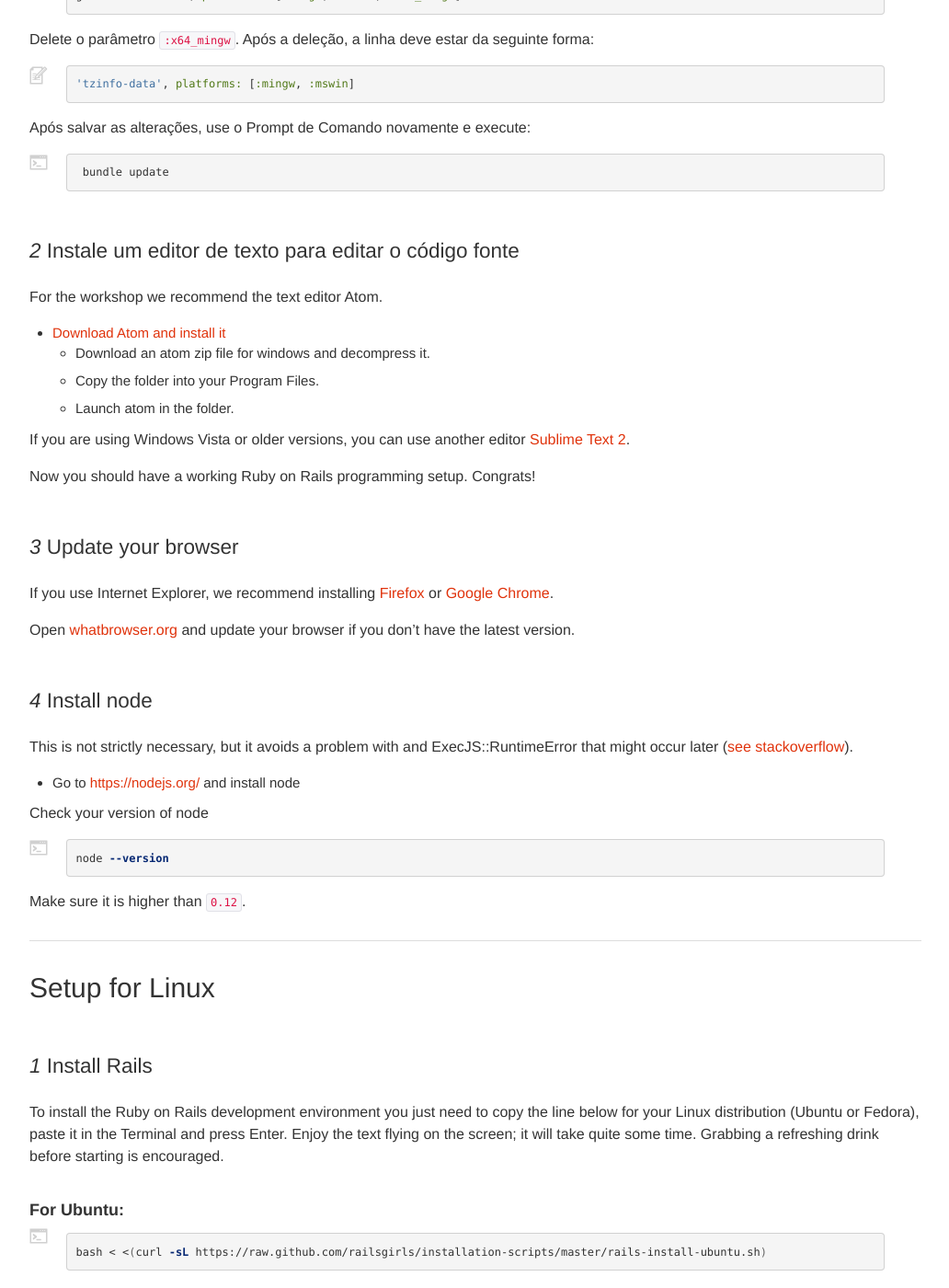
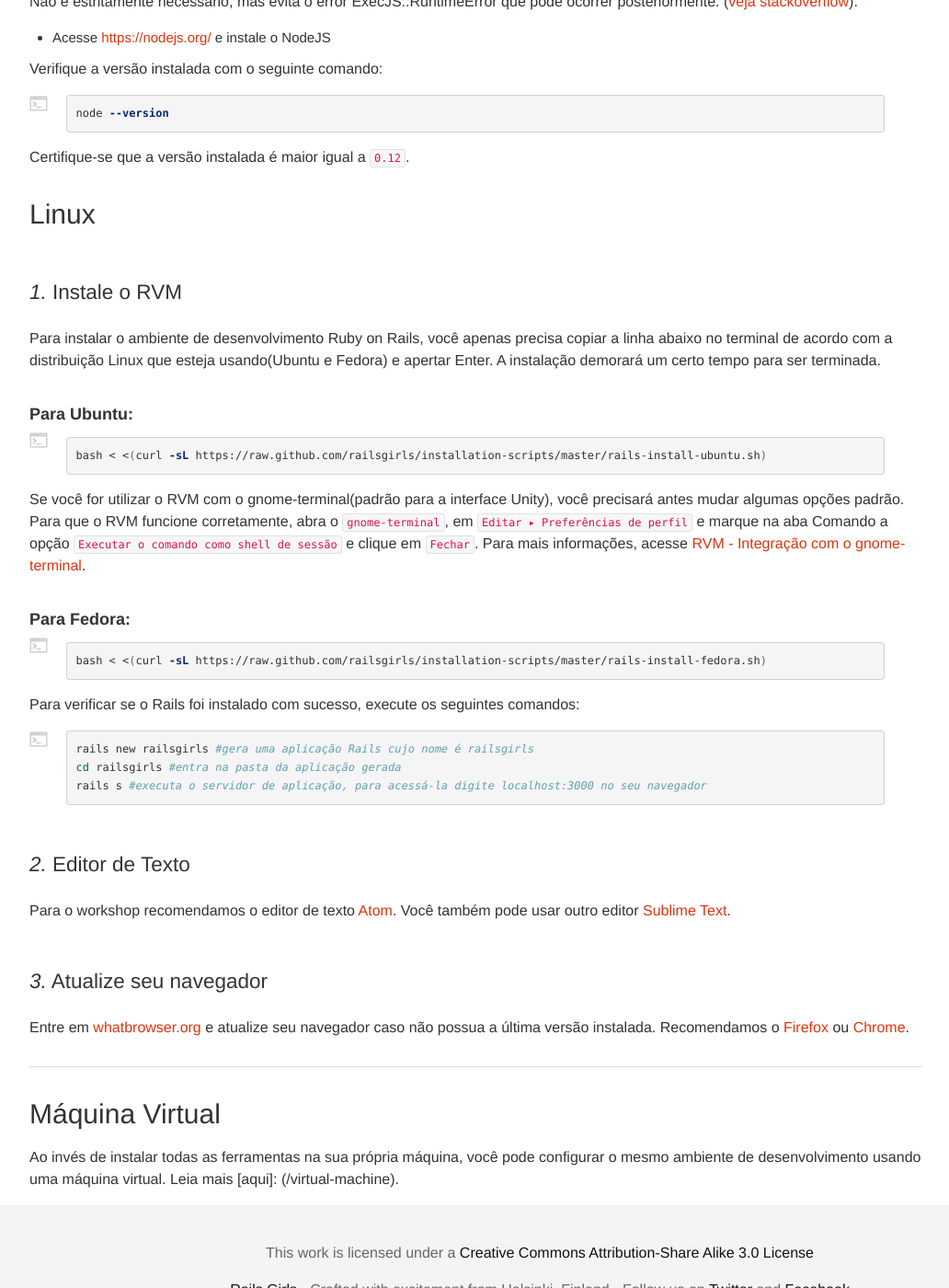
Before and after one commit to railsgirls/guides.railsgirls.com, a Jekyll site: the page built from _posts/2015-11-24-instalacao.markdown, in a window 1280 px wide and 1400 px high, scrolled down 4733 px. Shown: the whole window at 92% size, without its empty margins (53-1085 px from the left). Built offline with Jekyll 4.4.1, drawn with Linux system fonts in a browser that asks for light colours; nearby versions of some CDN libraries; some of the changed text lies outside the part shown.

Commit message:
Continue instalacao post translation to portuguese.

```diff
--- a/_posts/2015-11-24-instalacao.markdown
+++ b/_posts/2015-11-24-instalacao.markdown
@@ -1,11 +1,12 @@
 ---
 layout: default
-title: Setup recipe for Rails Girls
+title: Instalação do Ambiente de Desenvolvimento do Rails Girls
 permalink: instalacao
 ---
 
-# Instalação do Ambiente de desenvolvimento
-Adaptado de [Guide to Install Rails](http://guides.railsgirls.com/install):
+# Instalação do Rails
+
+Traduzido e adaptado de [Guide to Install Rails](http://guides.railsgirls.com/install):
 
 Para construir aplicações e outras coisas com Ruby on Rails é necessário
 instalar alguns programas e configurar um ambiente de desenvolvimento no seu
@@ -14,15 +15,12 @@
 Siga as instruções para o seu sistema operacional. Se tiver algum problema não
 entre em pânico. Nos informe no evento e nós poderemos solucioná-lo juntos.
 
-* [Instalação para OS X](#instalacao-para-os-x)
-* [Instalação para Windows](#instalacao-para-windows)
-* [Instalação para Linux](#instalacao-para-linux)
-* [Utilizando máquina virtual](#utilizando-máquina-virtual)
-* [Utilizando um serviço na nuvem - Nenhuma instalação é necessária](#using-a-cloud-service)
+* [Instalação para OS X](#os-x)
+* [Instalação para Windows](#windows)
+* [Instalação para Linux](#linux)
+* [Máquina virtual](#mquina-virtual)
 
-<hr />
-
-## Instalação para OS X
+## OS X
 
 ### *1* Verifica a versão do seu sistema operacional
 
@@ -94,30 +92,24 @@
 {% endhighlight %}
 
 
-Para verificar se o Rails foi instalado com sucesso, execute o seguinte comando:
+Para verificar se o Rails foi instalado com sucesso, execute os seguintes comandos:
 {% highlight sh %}
 rails new railsgirls #gera uma aplicação Rails cujo nome é railsgirls
+cd railsgirls #entra na pasta da aplicação gerada
+rails s #executa o servidor de aplicação, para acessá-la digite localhost:3000 no seu navegador
 {% endhighlight %}
 
-### *4* Instale um editor  a text editor to edit code files
+### *4.* Editor de Texto
 
-Para o workshop recomendamos o editor de texto Atom.
+Para o workshop recomendamos o editor de texto [Atom](https://atom.io/).
+Você também pode usar outro editor [Sublime Text](http://www.sublimetext.com).
 
-* [Atom](https://atom.io/)
+### *5.* Atualize seu navegador
 
-Você pode usar outro editor [Sublime Text](http://www.sublimetext.com).
+Entre em [whatbrowser.org](http://www.whatbrowser.org/intl/pt-BR/) e atualize seu navegador caso não possua a última versão instalada.
+Recomendamos o [Firefox](http://br.mozdev.org/) ou [Chrome](https://www.google.com.br/chrome/browser/desktop/).
 
-### *5* Atualize seu navegador
-
-Entre em [whatbrowser.org](http://www.whatbrowser.org/intl/pt-BR/) e atualize
-seu navegador caso não possua a última versão instalada.
-
-
-Parabéns!! Agora você provavelmente configurou com sucesso seu ambiente de
-desenvolvimento Ruby on Rails no OS X.
-<hr />
-
-## Instalação Windows
+## Windows
 
 ### *1* Instalação Rails
 
@@ -137,17 +129,15 @@
 {% endhighlight %}
 
 Para verificar se o Rails foi instalado com sucesso, execute os seguintes comandos:
-
 {% highlight sh %}
 rails new railsgirls #gera uma aplicação Rails cujo nome é railsgirls
-cd railsgirls #entra no diretório da aplicação recém gerada
-rails server #inicializa o servidor da aplicação na porta 3000,
-que pode ser acessado no seu navegador através do endereço localhost:3000
+cd railsgirls #entra na pasta da aplicação gerada
+rails s #executa o servidor de aplicação, para acessá-la digite localhost:3000 no seu navegador
 {% endhighlight %}
 
-## Possíveis erros
+#### Possíveis erros
 
-### Gem::RemoteFetcher error
+##### Gem::RemoteFetcher error
 
 Se você obteve esse erro executando o comando `rails new railsgirls` ou `gem update rails`:
 
@@ -179,7 +169,7 @@
 
 Execute o comando novamente caso tenha ocorrido falhas.
 
-### 'x64_mingw' is not a valid platform` Error
+##### 'x64_mingw' is not a valid platform` Error
 
 Erro encontrado às vezes ao executar o comando `rails server`:
 `'x64_mingw' is not a valid platform` Se esse erro aconteceu com você, após executar o RailsInstaller você deve editar o seu `Gemfile`:
@@ -202,134 +192,63 @@
  bundle update
 {% endhighlight %}
 
-### *2* Instale um editor de texto para editar o código fonte
+### *1.1* Instale o NodeJS (Opcional)
 
-For the workshop we recommend the text editor Atom.
+Não é estritamente necessário, mas evita o error ExecJS::RuntimeError que pode ocorrer posteriormente.  ([veja stackoverflow](https://stackoverflow.com/questions/12520456/execjsruntimeerror-on-windows-trying-to-follow-rubytutorial)).
 
-* [Download Atom and install it](https://github.com/atom/atom/releases/latest)
-  * Download an atom zip file for windows and decompress it.
-  * Copy the folder into your Program Files.
-  * Launch atom in the folder.
+* Acesse [https://nodejs.org/](https://nodejs.org/) e instale o NodeJS
 
-If you are using Windows Vista or older versions, you can use another editor [Sublime Text 2](http://www.sublimetext.com/2).
-
-Now you should have a working Ruby on Rails programming setup. Congrats!
-
-### *3* Update your browser
-
-If you use Internet Explorer, we recommend installing [Firefox](mozilla.org/firefox) or [Google Chrome](google.com/chrome).
-
-Open [whatbrowser.org](http://whatbrowser.org) and update your browser if you don't have the latest version.
-
-### *4* Install node
-
-This is not strictly necessary, but it avoids a problem with and ExecJS::RuntimeError that might occur later  ([see stackoverflow](https://stackoverflow.com/questions/12520456/execjsruntimeerror-on-windows-trying-to-follow-rubytutorial)).
-
-* Go to [https://nodejs.org/](https://nodejs.org/) and install node
-
-Check your version of node
+Verifique a versão instalada com o seguinte comando:
 
 {% highlight sh %}
 node --version
 {% endhighlight %}
 
-Make sure it is higher than `0.12`.
+Certifique-se que a versão instalada é maior igual a `0.12`.
 
-<hr />
+## Linux
 
-## Setup for Linux
+### *1.* Instale o RVM
 
-### *1* Install Rails
+Para instalar o ambiente de desenvolvimento Ruby on Rails, você apenas precisa copiar a linha abaixo no terminal de acordo com a distribuição Linux que esteja usando(Ubuntu e Fedora) e apertar <kdb>Enter</kdb>. A instalação demorará um certo tempo para ser terminada.
 
-
-To install the Ruby on Rails development environment you just need to copy the line below for your Linux distribution (Ubuntu or Fedora), paste it in the Terminal and press Enter. Enjoy the text flying on the screen; it will take quite some time. Grabbing a refreshing drink before starting is encouraged.
-
-#### For Ubuntu:
+#### Para Ubuntu:
 
 {% highlight sh %}
 bash < <(curl -sL https://raw.github.com/railsgirls/installation-scripts/master/rails-install-ubuntu.sh)
 {% endhighlight %}
 
-If you are going to use RVM installations with gnome-terminal, you'll probably need to change it's default options before you can see and use the right Ruby and Rails versions. Find out how: [RVM documentation](http://rvm.io/integration/gnome-terminal).
+Se você for utilizar o RVM com o gnome-terminal(padrão para a interface Unity), você precisará antes mudar algumas opções padrão.
+Para que o RVM funcione corretamente, abra o `gnome-terminal`, em `Editar ▸ Preferências de perfil` e marque na aba Comando a opção `Executar o comando como shell de sessão` e clique em `Fechar`.
+Para mais informações, acesse [RVM - Integração com o gnome-terminal](http://rvm.io/integration/gnome-terminal).
 
-#### For Fedora:
+#### Para Fedora:
 
 {% highlight sh %}
 bash < <(curl -sL https://raw.github.com/railsgirls/installation-scripts/master/rails-install-fedora.sh)
 {% endhighlight %}
 
-Make sure that all works well by running the application generator command.
-
-Make sure that all works well by running the application generator command.
-
+Para verificar se o Rails foi instalado com sucesso, execute os seguintes comandos:
 {% highlight sh %}
-rails new railsgirls
-cd railsgirls
-rails server
+rails new railsgirls #gera uma aplicação Rails cujo nome é railsgirls
+cd railsgirls #entra na pasta da aplicação gerada
+rails s #executa o servidor de aplicação, para acessá-la digite localhost:3000 no seu navegador
 {% endhighlight %}
 
+### *2.* Editor de Texto
 
-### *2* Install a text editor to edit code files
+Para o workshop recomendamos o editor de texto [Atom](https://atom.io/).
+Você também pode usar outro editor [Sublime Text](http://www.sublimetext.com).
 
-For the workshop we recommend the text editor Sublime Text.
+### *3.* Atualize seu navegador
 
-* [Download Sublime Text and install it](http://www.sublimetext.com/2)
-
-
-### *3* Update your browser
-
-Open [whatbrowser.org](http://whatbrowser.org) and update your browser if you don't have the latest version.
-
-
-Now you should have a working Ruby on Rails programming setup. Congrats!
+Entre em [whatbrowser.org](http://www.whatbrowser.org/intl/pt-BR/) e atualize seu navegador caso não possua a última versão instalada.
+Recomendamos o [Firefox](http://br.mozdev.org/) ou [Chrome](https://www.google.com.br/chrome/browser/desktop/).
 
 <hr />
 
-## Virtual Machine
+##Máquina Virtual
 
-Instead of installing all tools on your machine, you can also set up a development environment in a Virtual Machine. Please find all the details [here]({% post_url 2014-03-24-alternative-dev-environment %}).
-
-<hr />
-
-## Using a Cloud Service
-
-Instead of installing Ruby on Rails and an editor on your computer, you can use a webservice for development. All you need is a browser and an internet connection. This guide explains how to get started with [nitrous.io](https://nitrous.io). If you're using a different service, they may use a different wording - e.g. 'workspace' instead of 'box', but the process is usually pretty similar.
-
-**Organizer:** Nitrous is a paid service, but free for community usage purpose. Please contact Nitrous <pro [at] nitrous.io> to request a community account with the following list/information.
-
-- Email address of the people you need workspaces for (= email list of members)
-- How long they would need to use Nitrous
-- Starting from date/time
-- How long (days, weeks etc.) you need access
-
-### *1* Update your browser
-
-If you use Internet Explorer, we recommend installing [Firefox](mozilla.org/firefox) or [Google Chrome](google.com/chrome).
-
-Open [whatbrowser.org](http://whatbrowser.org) and update your browser if you don't have the latest version.
-
-### *2* Create an account
-
-Go to [https://nitrous.io](https://nitrous.io/) and signup.
-
-### *3* Setup a development box / workspace for ruby on rails
-* Login to your nitrous account
-* Go to the dashboard by using the green 'Open dashboard' button
-* Create a nitrous box: pick Ruby/Rails from the templates - everything else can stay as is, but you can change the name of your box if you want to
-* It takes a moment until your box is ready
-
-### *4* Find and restart your development box
-* If you've just created your box, you can probably skip these steps - they're good to know if you login to nitrous again later
-* You can always find your nitrous boxes by going to the dashboard or choosing 'Boxes' from the top menu
-* Pick your box from the list of boxes
-* If you haven't used a box in a while, it might have been shutdown due to inactivity. If you are informed that your box is not running, restart it using the respective button
-* When your box is up and running, choose 'IDE' in order to start coding
-
-### *5* Coding with your development box
-* On the left hand side, you find a file browser where you can navigate your directories and file
-* In the middle, you find the editor where you can modify your files
-* At the bottom, you find the terminal where you can run commands
-* Everything you need is here in you browser window - you do not need to start an editor or terminal anywhere else
-* If your following a guide or tutorial, use the commands for Linux even if you are on a Windows computer - your operating system does not matter, since all commands are run on your development box, which is a Linux machine
-* If a guide or tutorial asks you to point your browser to something like http://localhost:3000, go to the 'Preview' menu and pick 'Port 3000'
-* If, for example, you're asked to open http://localhost:3000/posts, please append '/posts' manually to the URL that has been opened
+Ao invés de instalar todas as ferramentas na sua própria máquina, você pode configurar o mesmo ambiente de desenvolvimento usando uma máquina virtual.
+Leia mais [aqui]: ({% post_url 2014-03-24-alternative-dev-environment %}).
+<!-- TODO: Traduzir o post do link acima -->
```
